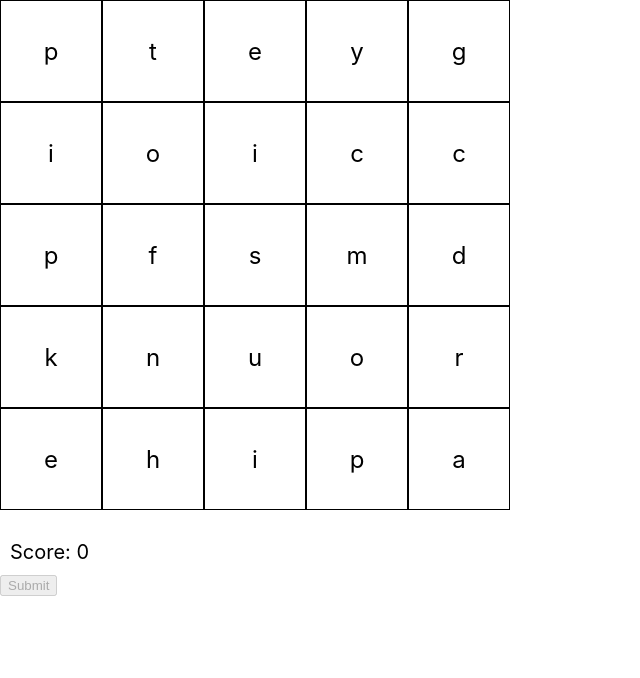
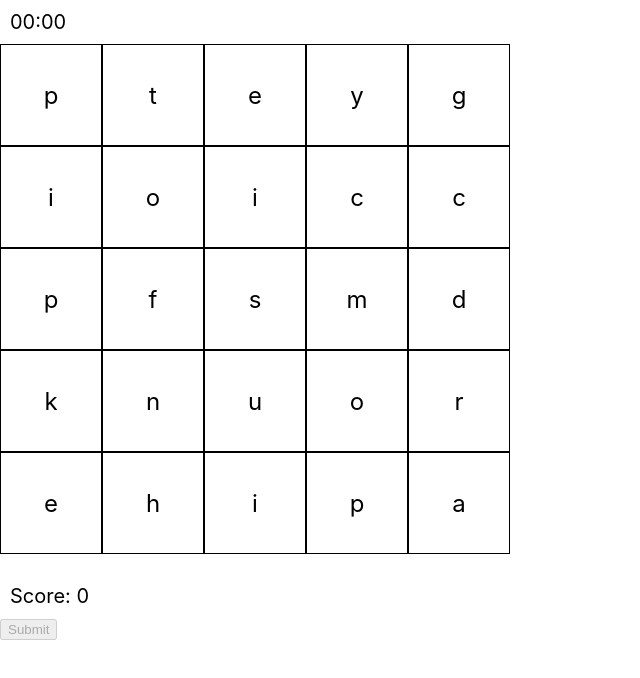
Before and after one commit to dmitru/inkarnate-test-boggle, a React (Create React App) app: page / in a window 1280 px wide. Shown: the top 678 px of the page, without its empty margins (0-640 px from the left). Built offline with nearby package versions, Linux system fonts and the light colour scheme.

Commit message:
Add a timer; update the timer every second

```diff
--- a/src/App.jsx
+++ b/src/App.jsx
@@ -51,6 +51,16 @@ const getScoreForWord = (isValid, word) => {
   return SCORE_MAP[wordLength] || 11
 }
 
+const Timer = ({ secondsLeft }) => {
+  const minutes = Math.floor(secondsLeft / 60)
+  const seconds = secondsLeft - 60 * minutes
+  return (
+    <div className={css(`font-size: 20px; padding: 10px;`)}>
+      {`${minutes.toString().padStart(2, '0')}:${seconds.toString().padStart(2, '0')}`}
+    </div>
+  )
+}
+
 class App extends React.Component {
   state = {
     board: generateRandomBoard(),
@@ -61,6 +71,35 @@ class App extends React.Component {
     // TODO: can just store used patterns and derive these 2 from that state
     usedPatternHashes: [],
     usedWords: [],
+
+    secondsLeft: 3,
+    isGameFinished: false,
+  }
+
+  componentDidMount() {
+    // It's not precise, but for the purposes of this app, IMHO it's good enough
+    this.intervalHandle = setInterval(this.handleTimerUpdate, 1000)
+  }
+
+  componentWillUnmount() {
+    if (this.intervalHandle) {
+      clearInterval(this.intervalHandle)
+    }
+  }
+
+  handleTimerUpdate = () => {
+    if (this.state.isGameFinished) {
+      return
+    }
+
+    // Assuming this will be called every second...
+    this.setState(state => {
+      if (state.secondsLeft === 0) {
+        this.setState({ isGameFinished: true })
+      } else {
+        this.setState({ secondsLeft: state.secondsLeft - 1 })
+      }
+    })
   }
 
   handleSubmitWord = () => {
@@ -250,9 +289,13 @@ class App extends React.Component {
     )
   }
 
+  // TODO: reformat to MM:SS
+  renderTimer = () => <Timer secondsLeft={this.state.secondsLeft} />
+
   render() {
     return (
       <div>
+        {this.renderTimer()}
         {this.renderBoard()}
         {this.renderCurrentWord()}
         <div className={css(`font-size: 20px; padding: 10px; `)}>Score: {this.state.score}</div>
```
